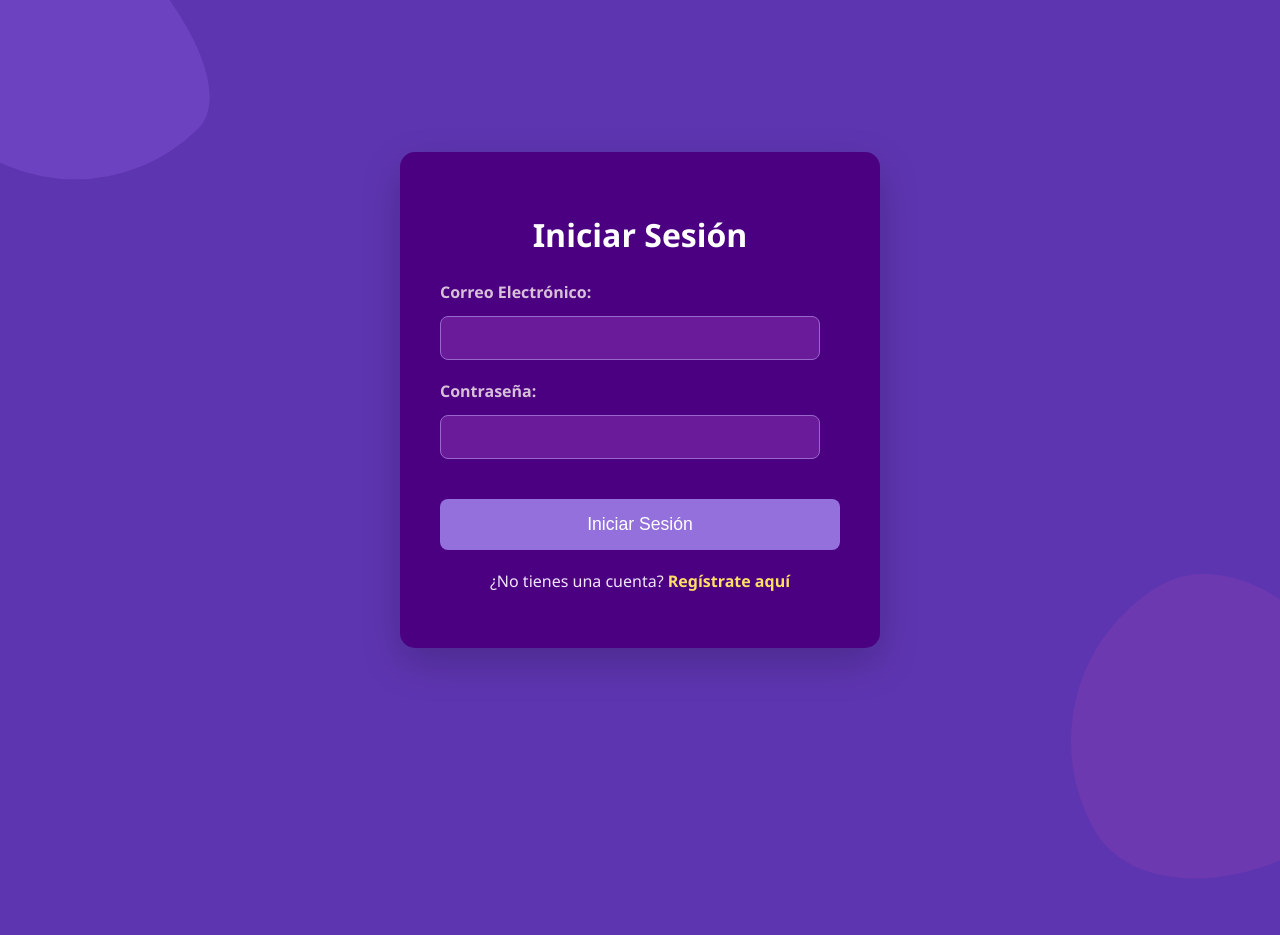
After one commit to Fanny-404/HuellaDeCarbon, a Flask app: page /login in a window 1280 px wide; the page is wider, and only the part inside the window is pictured. The commit adds this page. Run offline with Flask 3, Linux system fonts and the light colour scheme.

Commit message:
Creacion de pagina login, registro, modificacion del css

```diff
--- a/app.py
+++ b/app.py
@@ -1,10 +1,146 @@
-from flask import Flask, render_template
+from flask import Flask, render_template, request, redirect, url_for, session, flash, jsonify
+import pyodbc
+import os
+from dotenv import load_dotenv
+from werkzeug.security import generate_password_hash, check_password_hash
+
+# Cargar variables de entorno desde el archivo .env
+load_dotenv()
 
 app = Flask(__name__)
+# Usar una clave secreta fuerte y aleatoria en producción
+app.secret_key = os.environ.get('FLASK_SECRET_KEY', 'una_clave_secreta_muy_larga_y_aleatoria_para_desarrollo')
+
+# Cadena de conexión a la base de datos desde la variable de entorno
+DB_CONNECTION_STRING = os.environ.get("DB_CONNECTION_STRING")
+
+print(f"DB_CONNECTION_STRING cargada: {DB_CONNECTION_STRING}")
+
+def get_db_connection():
+    conn = None
+    try:
+        conn = pyodbc.connect(DB_CONNECTION_STRING)
+    except pyodbc.Error as ex:
+        sqlstate = ex.args[0]
+        print(f"Error de conexión a la base de datos: {sqlstate}")
+        # Opcionalmente, registra el error en un archivo o servicio de monitoreo
+    return conn
 
 @app.route("/")
 def home():
-    return render_template("index.html")
+    if 'user_id' not in session:
+        return redirect(url_for('login'))
+    return render_template("index.html", user_name=session.get('user_name'))
+
+@app.route("/register", methods=["GET", "POST"])
+def register():
+    if request.method == "POST":
+        name = request.form["name"]
+        email = request.form["email"]
+        password = request.form["password"]
+
+        hashed_password = generate_password_hash(password)
+
+        conn = get_db_connection()
+        if conn:
+            cursor = conn.cursor()
+            try:
+                cursor.execute(
+                    "INSERT INTO Users (Name, Email, PasswordHash) VALUES (?, ?, ?)",
+                    (name, email, hashed_password)
+                )
+                conn.commit()
+                flash("¡Registro exitoso! Por favor, inicia sesión.", "success")
+                return redirect(url_for('login'))
+            except pyodbc.IntegrityError:
+                flash("Este correo electrónico ya está registrado. Por favor, usa uno diferente.", "danger")
+            except Exception as e:
+                flash(f"Ocurrió un error durante el registro: {e}", "danger")
+            finally:
+                conn.close()
+        else:
+            flash("No se pudo conectar a la base de datos. Por favor, inténtalo de nuevo más tarde.", "danger")
+    return render_template("register.html")
+
+@app.route("/login", methods=["GET", "POST"])
+def login():
+    if request.method == "POST":
+        email = request.form["email"]
+        password = request.form["password"]
+
+        conn = get_db_connection()
+        if conn:
+            cursor = conn.cursor()
+            cursor.execute("SELECT UserID, Name, PasswordHash FROM Users WHERE Email = ?", (email,))
+            user = cursor.fetchone()
+            conn.close()
+
+            if user and check_password_hash(user.PasswordHash, password):
+                session['user_id'] = user.UserID
+                session['user_name'] = user.Name
+                flash("¡Inicio de sesión exitoso!", "success")
+                return redirect(url_for('home'))
+            else:
+                flash("Correo electrónico o contraseña inválidos.", "danger")
+        else:
+            flash("No se pudo conectar a la base de datos. Por favor, inténtalo de nuevo más tarde.", "danger")
+    return render_template("login.html")
+
+@app.route("/logout")
+def logout():
+    session.pop('user_id', None)
+    session.pop('user_name', None)
+    flash("Has cerrado sesión.", "info")
+    return redirect(url_for('login'))
+
+@app.route("/calculate_and_save_carbon", methods=["POST"])
+def calculate_and_save_carbon():
+    if 'user_id' not in session:
+        return jsonify({"success": False, "message": "Usuario no ha iniciado sesión."}), 401
+
+    try:
+        factor = float(request.form["transporte"])
+        km = float(request.form["kilometros"])
+    except ValueError:
+        return jsonify({"success": False, "message": "Valores de entrada inválidos."}), 400
+
+    if km < 0:
+        return jsonify({"success": False, "message": "Ingresa una distancia válida."}), 400
+
+    huella = factor * km
+    recomendacion = ""
+
+    if huella == 0:
+        recomendacion = "¡Excelente! No generas emisiones con tu medio de transporte actual."
+    elif huella <= 3:
+        recomendacion = "Sigue optando por transporte público o compártelo para reducir más tu huella."
+    elif huella <= 10:
+        recomendacion = "Considera caminar, usar bicicleta o transporte público algunos días de la semana."
+    else:
+        recomendacion = "Tu huella es alta. Cambiar el uso del automóvil por alternativas sostenibles tendría un gran impacto."
+
+    # Guardar en la base de datos
+    user_id = session['user_id']
+    conn = get_db_connection()
+    if conn:
+        cursor = conn.cursor()
+        try:
+            cursor.execute(
+                "INSERT INTO CarbonFootprintCalculations (UserID, WeeklyCO2, Recommendations) VALUES (?, ?, ?)",
+                (user_id, huella, recomendacion)
+            )
+            conn.commit()
+            conn.close()
+            return jsonify({
+                "success": True,
+                "huella": f"{huella:.2f}",
+                "recomendacion": recomendacion
+            })
+        except Exception as e:
+            conn.close()
+            return jsonify({"success": False, "message": f"Error al guardar el cálculo: {e}"}), 500
+    else:
+        return jsonify({"success": False, "message": "Fallo la conexión a la base de datos."}), 500
 
 if __name__ == "__main__":
     app.run(debug=True)
--- /dev/null
+++ b/templates/login.html
@@ -0,0 +1,116 @@
+<!DOCTYPE html>
+<html>
+<head>
+    <title>Iniciar Sesión - Calculadora CO2</title>
+    <link rel="stylesheet" href="/static/style.css">
+    <style>
+        /* Estilos específicos para las páginas de autenticación */
+        .auth-container {
+            background-color: #4b0082;
+            padding: 40px;
+            border-radius: 15px;
+            box-shadow: 0 15px 40px rgba(0, 0, 0, 0.2);
+            width: 400px;
+            text-align: center;
+            color: #f0e6fa;
+        }
+        .auth-container h1 {
+            color: white;
+            margin-bottom: 25px;
+        }
+        .auth-container .form-group {
+            margin-bottom: 20px;
+            text-align: left;
+        }
+        .auth-container label {
+            display: block;
+            margin-bottom: 8px;
+            font-weight: bold;
+            color: #d8bfd8;
+        }
+        .auth-container input[type="email"],
+        .auth-container input[type="password"] {
+            width: calc(100% - 20px);
+            padding: 12px;
+            margin-top: 5px;
+            border: 1px solid #9966cc;
+            border-radius: 8px;
+            background-color: #6a1b9a;
+            color: #ffffff;
+            font-size: 16px;
+            box-sizing: border-box;
+        }
+        .auth-container input::placeholder {
+            color: #d8bfd8;
+            opacity: 0.8;
+        }
+        .auth-container button {
+            background-color: #9370db;
+            color: white;
+            padding: 15px 25px;
+            border: none;
+            border-radius: 8px;
+            font-size: 1.1em;
+            cursor: pointer;
+            margin-top: 20px;
+            width: 100%;
+            transition: background-color 0.3s ease, transform 0.2s ease;
+        }
+        .auth-container button:hover {
+            background-color: #8a2be2;
+            transform: translateY(-2px);
+        }
+        .auth-container .message {
+            margin-top: 20px;
+            padding: 10px;
+            border-radius: 5px;
+            color: white;
+            font-weight: bold;
+        }
+        .auth-container .message.success {
+            background-color: #4CAF50; /* Verde */
+        }
+        .auth-container .message.danger {
+            background-color: #f44336; /* Rojo */
+        }
+        .auth-container .message.info {
+            background-color: #2196F3; /* Azul */
+        }
+        .auth-container p {
+            margin-top: 20px;
+        }
+        .auth-container a {
+            color: #ffe066;
+            text-decoration: none;
+            font-weight: bold;
+        }
+        .auth-container a:hover {
+            text-decoration: underline;
+        }
+    </style>
+</head>
+<body>
+    <div class="auth-container">
+        <h1>Iniciar Sesión</h1>
+        {% with messages = get_flashed_messages(with_categories=true) %}
+        {% if messages %}
+            {% for category, message in messages %}
+            <div class="message {{ category }}">{{ message }}</div>
+            {% endfor %}
+        {% endif %}
+        {% endwith %}
+        <form method="POST" action="{{ url_for('login') }}">
+            <div class="form-group">
+                <label for="email">Correo Electrónico:</label>
+                <input type="email" id="email" name="email" required>
+            </div>
+            <div class="form-group">
+                <label for="password">Contraseña:</label>
+                <input type="password" id="password" name="password" required>
+            </div>
+            <button type="submit">Iniciar Sesión</button>
+        </form>
+        <p>¿No tienes una cuenta? <a href="{{ url_for('register') }}">Regístrate aquí</a></p>
+    </div>
+</body>
+</html>
```
Also changed, not shown: templates/index.html (+36 -6 lines), templates/register.html (added, +118 -0 lines), 1 other file.
